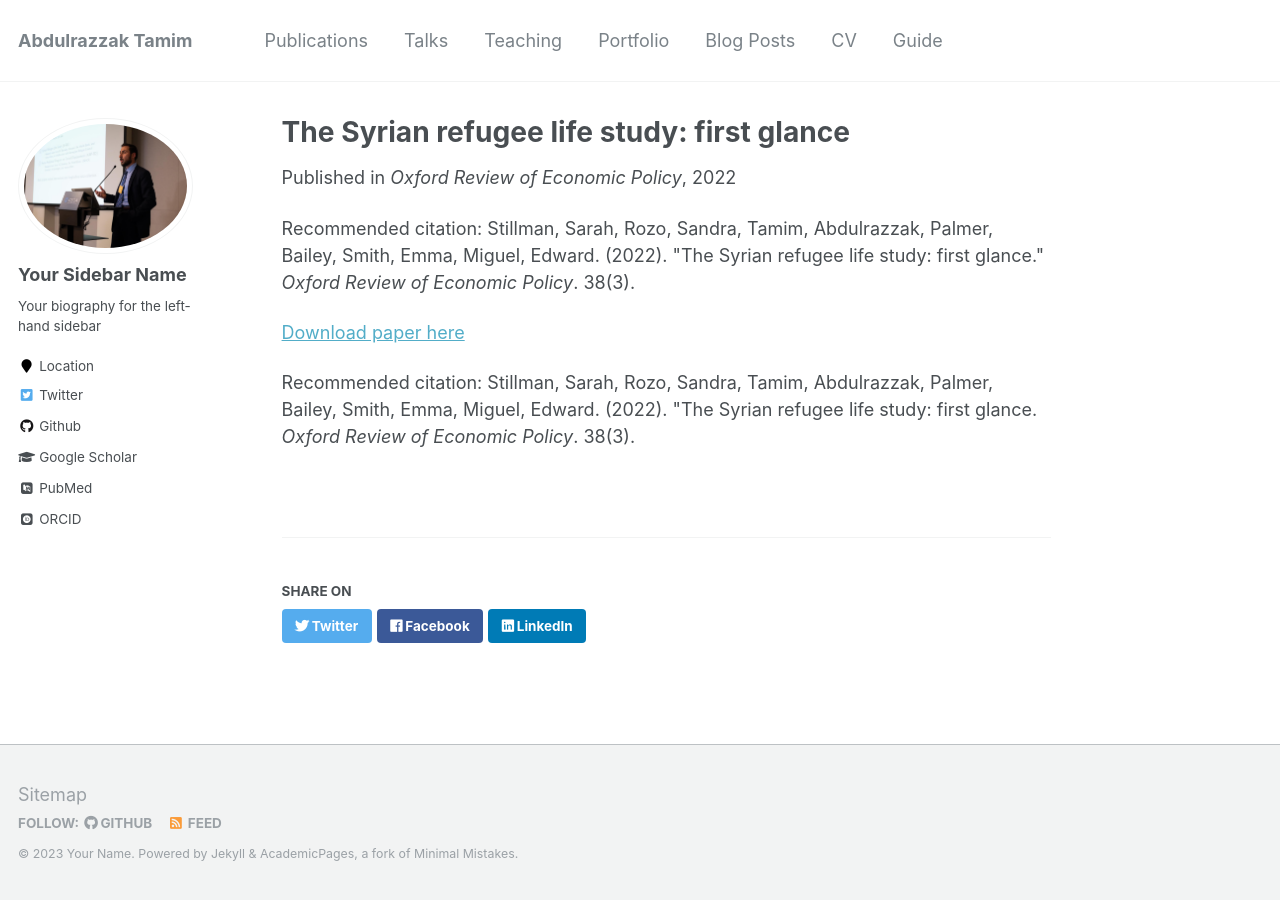
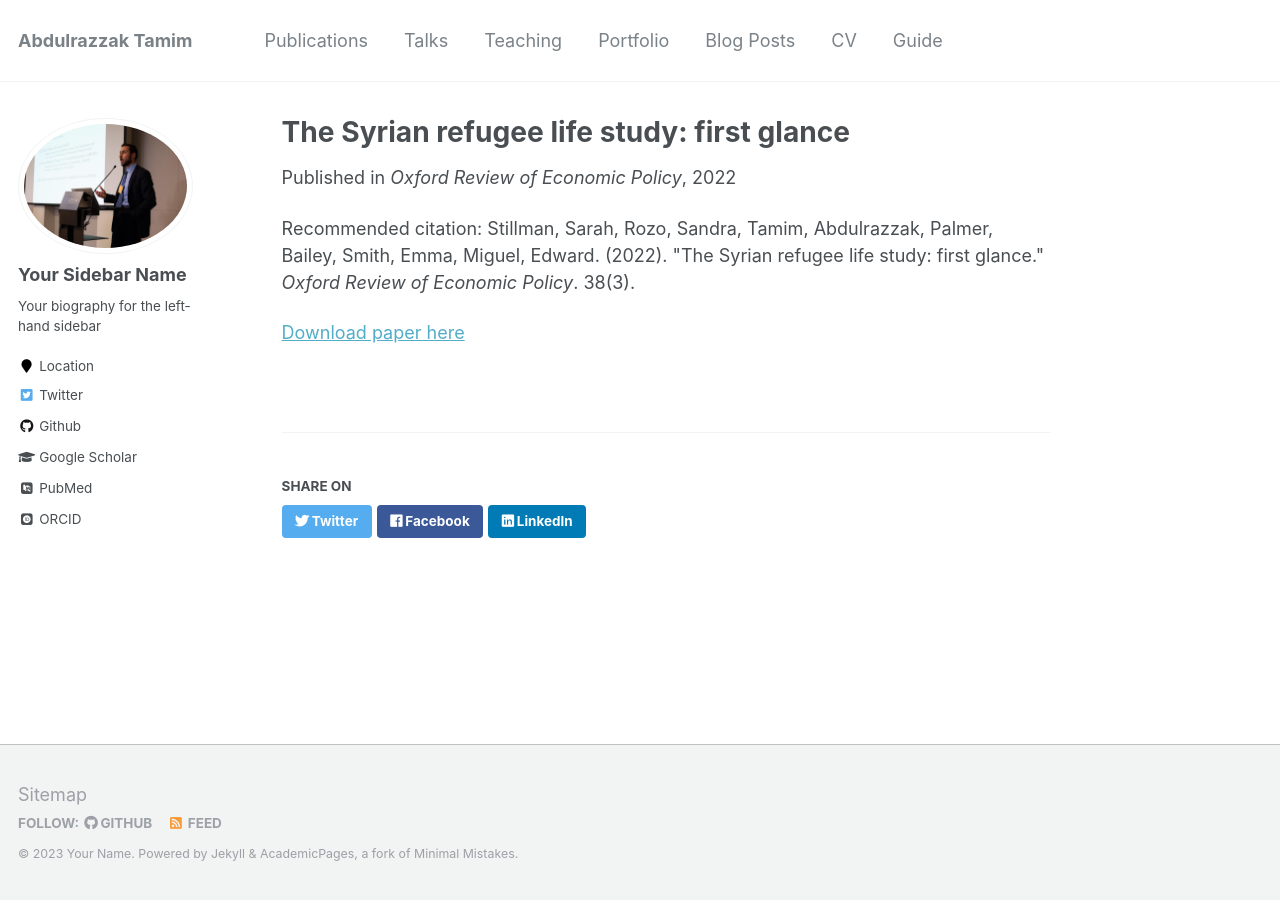
Before and after one commit to AbdulrazzakTamim/abdulrazzaktamim.github.io, a Jekyll site: the page built from _publications/2009-10-01-paper-title-number-1.md, in a window 1280 px wide. Built offline with Jekyll 4.4.1, drawn with Linux system fonts in a browser that asks for light colours; some web fonts are replaced.

Commit message:
Update 2009-10-01-paper-title-number-1.md

```diff
--- a/_publications/2009-10-01-paper-title-number-1.md
+++ b/_publications/2009-10-01-paper-title-number-1.md
@@ -8,5 +8,3 @@ venue: 'Oxford Review of Economic Policy'
 citation: 'Stillman, Sarah, Rozo, Sandra, Tamim, Abdulrazzak, Palmer, Bailey, Smith, Emma, Miguel, Edward. (2022). &quot;The Syrian refugee life study: first glance.&quot; <i>Oxford Review of Economic Policy</i>. 38(3).'
 ---
 [Download paper here](https://academic.oup.com/oxrep/article-abstract/38/3/625/6701694)
-
-Recommended citation: Stillman, Sarah, Rozo, Sandra, Tamim, Abdulrazzak, Palmer, Bailey, Smith, Emma, Miguel, Edward. (2022). &quot;The Syrian refugee life study: first glance. <i>Oxford Review of Economic Policy</i>. 38(3).
```
